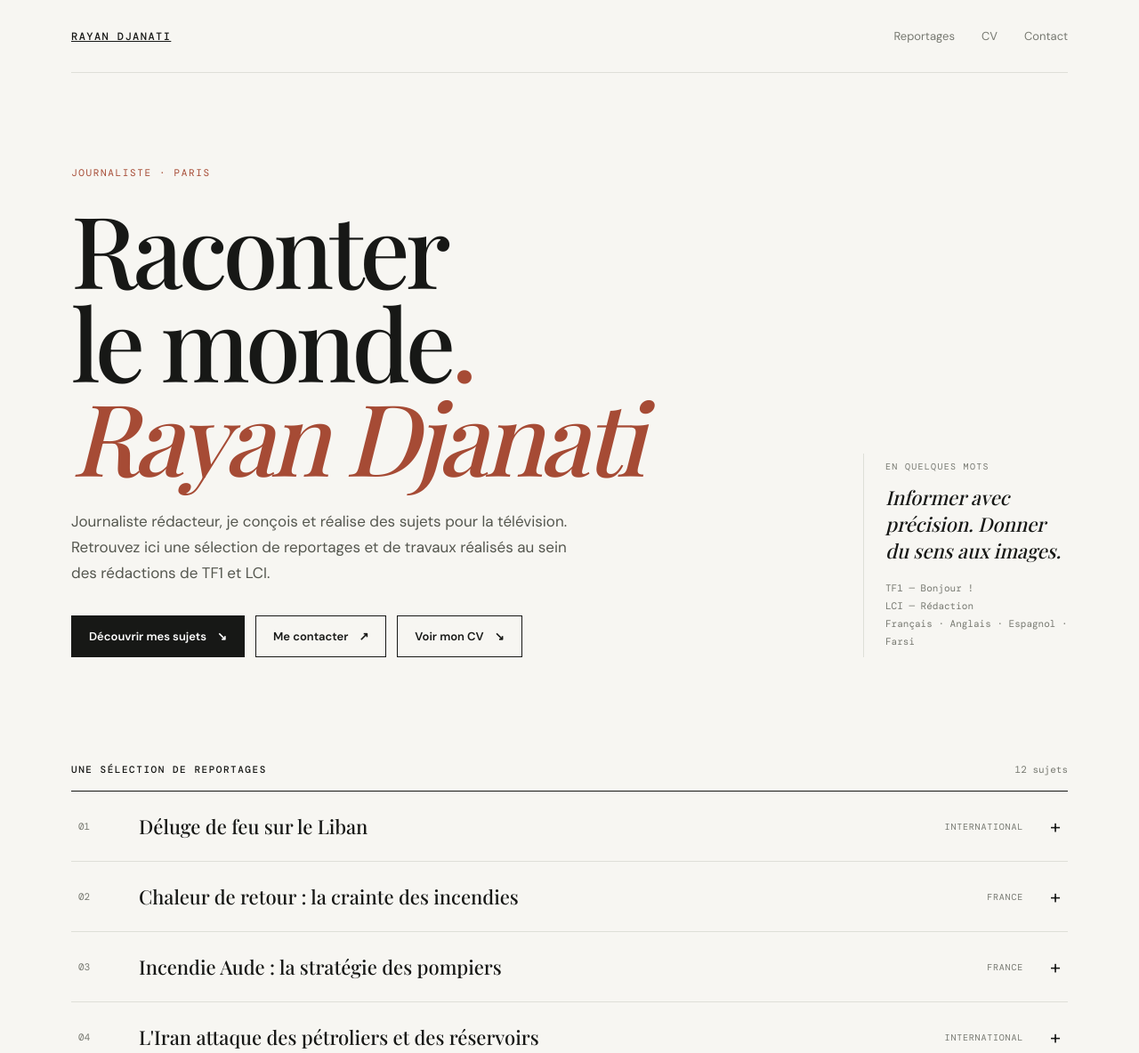
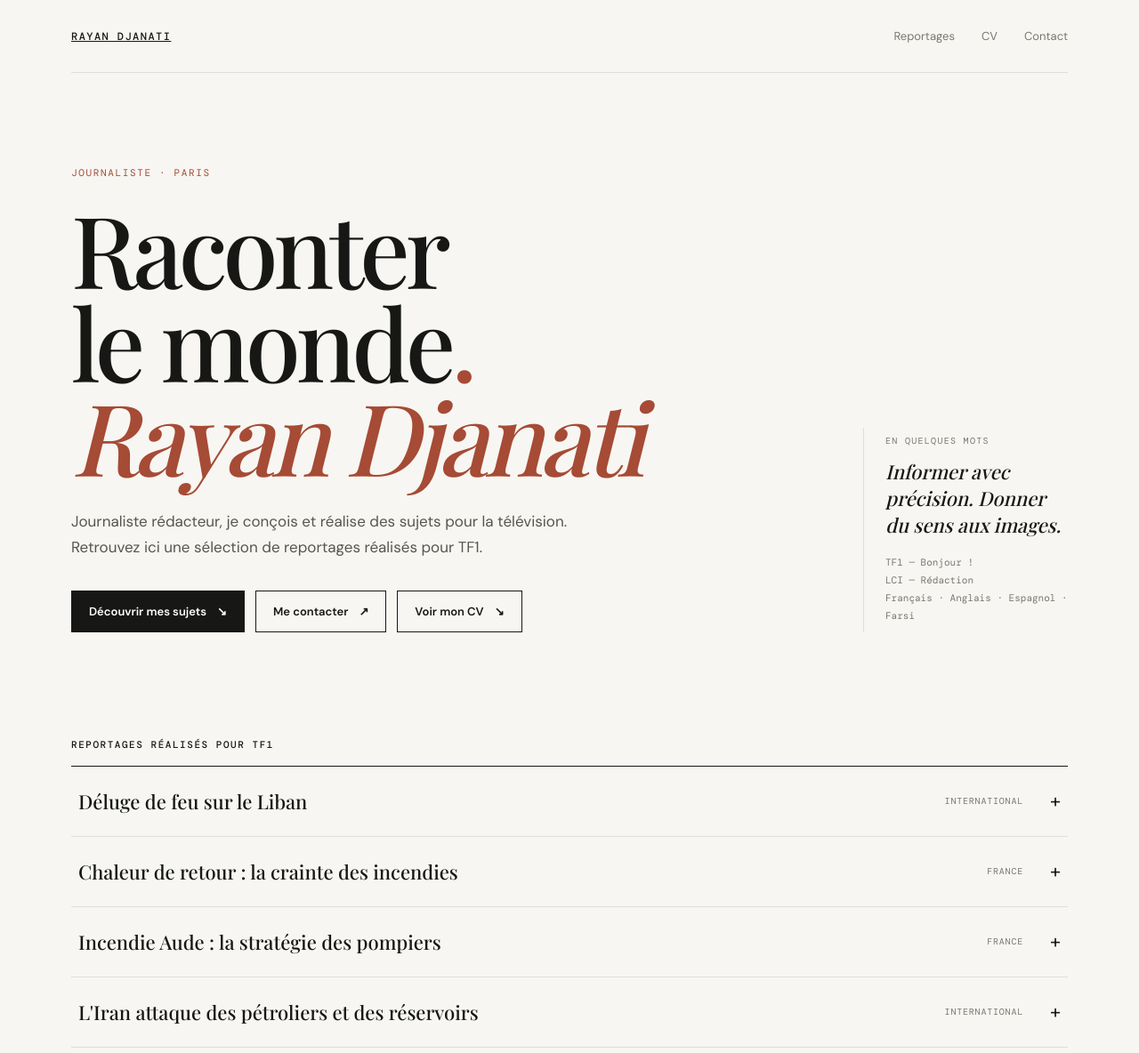
Before and after one commit to rayandjanati/portfolio, a plain HTML site: page index.html in a window 1280 px wide. Shown: the top 1184 px of the page at 89% size. Drawn offline with nearby package versions, Linux system fonts and the light colour scheme; a web font is replaced by a local one.

Commit message:
Préciser les reportages TF1 et retirer la numérotation

```diff
--- a/index.html
+++ b/index.html
@@ -40,7 +40,7 @@ h1 em{font-weight:500;color:var(--accent)}
 .rundown{border-bottom:1px solid var(--line)}
 .item{border-bottom:1px solid var(--line)}
 .item:last-child{border-bottom:0}
-.item button{width:100%;border:0;background:transparent;color:inherit;text-align:left;display:grid;grid-template-columns:48px 1fr 150px 22px;gap:20px;align-items:center;padding:24px 8px;cursor:pointer}
+.item button{width:100%;border:0;background:transparent;color:inherit;text-align:left;display:grid;grid-template-columns:1fr 150px 22px;gap:20px;align-items:center;padding:24px 8px;cursor:pointer}
 .item button:hover{background:var(--soft)}
 .num,.category{font:11px 'DM Mono';color:var(--muted)}
 .title{font:500 22px 'Playfair Display'}
@@ -65,7 +65,7 @@ footer{padding:22px 0;display:flex;justify-content:space-between;color:var(--mut
  .wrap{width:min(100% - 36px,1120px)}nav{height:70px}.navlinks{gap:16px}.navlinks a{font-size:12px}
  .hero{padding:76px 0 65px;grid-template-columns:1fr;gap:40px}.hero-aside{display:none}
  .intro{font-size:15px}.section-head{margin-top:0}
- .item button{grid-template-columns:30px 1fr 20px;gap:12px;padding:21px 2px}
+ .item button{grid-template-columns:1fr 20px;gap:12px;padding:21px 2px}
  .category{display:none}.title{font-size:19px}.panel{padding:0 0 24px 44px}
  .cv-section{padding:55px 0 10px}.cv-frame{height:75vh;min-height:560px}.contact{margin-top:78px;padding:48px 0}.contact-inner{align-items:flex-start;flex-direction:column}
  footer{gap:12px;flex-direction:column}
@@ -80,7 +80,7 @@ footer{padding:22px 0;display:flex;justify-content:space-between;color:var(--mut
 <div>
 <div class="kicker">Journaliste · Paris</div>
 <h1>Raconter<br>le monde<span style="color:var(--accent)">.</span><br><em>Rayan Djanati</em></h1>
-<p class="intro">Journaliste rédacteur, je conçois et réalise des sujets pour la télévision. Retrouvez ici une sélection de reportages et de travaux réalisés au sein des rédactions de TF1 et LCI.</p>
+<p class="intro">Journaliste rédacteur, je conçois et réalise des sujets pour la télévision. Retrouvez ici une sélection de reportages réalisés pour TF1.</p>
 <div class="actions">
 <a class="btn primary" href="#sujets">Découvrir mes sujets <span>↘</span></a>
 <a class="btn" href="mailto:rayan.djanati@gmail.com">Me contacter <span>↗</span></a>
@@ -90,7 +90,7 @@ footer{padding:22px 0;display:flex;justify-content:space-between;color:var(--mut
 <aside class="hero-aside"><div class="label">En quelques mots</div><p>Informer avec précision. Donner du sens aux images.</p><small>TF1 — Bonjour !<br>LCI — Rédaction<br>Français · Anglais · Espagnol · Farsi</small></aside>
 </header>
 <section id="sujets">
-<div class="section-head"><h2>Une sélection de reportages</h2><span>12 sujets</span></div>
+<div class="section-head"><h2>Reportages réalisés pour TF1</h2></div>
 <div class="rundown" id="rundownList"></div>
 </section>
 <section class="cv-section" id="cv"><div class="wrap"><div class="section-head"><h2>Mon CV</h2><span>Rayan Djanati</span></div><div class="cv-frame"><iframe src="CV%20Rayan%20Djanati%202026.pdf#toolbar=0&navpanes=0" title="CV de Rayan Djanati"></iframe></div></div></section>
@@ -119,7 +119,7 @@ const list=document.getElementById('rundownList');
 SUJETS.forEach((s,i)=>{
  const item=document.createElement('article');item.className='item';
  const btn=document.createElement('button');btn.type='button';btn.setAttribute('aria-expanded','false');
- btn.innerHTML='<span class="num">'+String(i+1).padStart(2,'0')+'</span><span class="title"></span><span class="category"></span><span class="plus">+</span>';
+ btn.innerHTML='<span class="title"></span><span class="category"></span><span class="plus">+</span>';
  btn.querySelector('.title').textContent=s.title;btn.querySelector('.category').textContent=s.category;
  const panel=document.createElement('div');panel.className='panel';
  const video=document.createElement('div');video.className='video';
```
